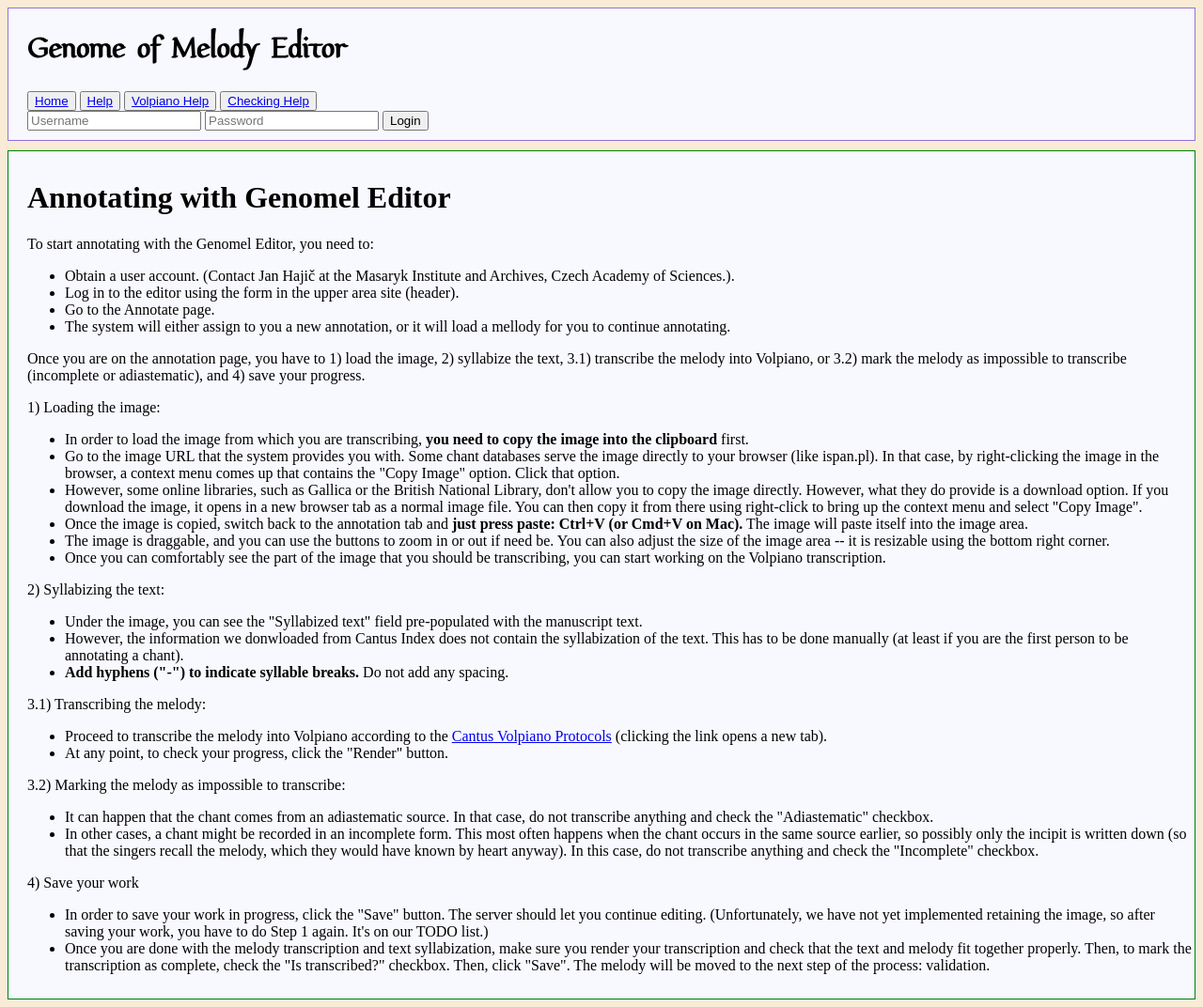
After one commit to Genome-of-Melody/genomel_editor, a Django app: page /genomel_editor/help in a window 1280 px wide. The commit adds this page. Shown: the whole page at 94% size. Run offline with Django 4.2, Linux system fonts and the light colour scheme.

Commit message:
Added a Help page.

```diff
--- a/GenomelEditor/static/base.css
+++ b/GenomelEditor/static/base.css
@@ -21,6 +21,8 @@
     font-family: "PfefferMediaeval", sans-serif;
 }
 
+.navigation_button_link {
+}
 
 #page {
     background: ghostwhite;
--- a/GenomelEditor/urls.py
+++ b/GenomelEditor/urls.py
@@ -11,6 +11,7 @@ urlpatterns = [
     path('annotate', views.annotate, name='annotate'),
     path('save_annotation', views.save_annotation, name='save_annotation'),
     path('admin_dashboard', views.admin_dashboard, name='admin_dashboard'),
+    path('help', views.help, name='help'),
     path('upload_chants', views.upload_chants, name='upload_chants'),
     path('upload_sources', views.upload_sources, name='upload_sources'),
 ]
--- a/GenomelEditor/views.py
+++ b/GenomelEditor/views.py
@@ -245,6 +245,11 @@ def upload_sources(request):
     return index(request)
 
 
+def help(request):
+    """Documentation for users: primarily annotators."""
+    return render(request, 'help.html')
+
+
 def login_user(request):
     username = request.POST['username']
     password = request.POST['password']
--- a/templates/base.html
+++ b/templates/base.html
@@ -12,18 +12,41 @@
         {% block header %}
             <h1 id="main_heading">Genome of Melody Editor</h1>
 
+            <!-- Home -->
             <button class="navigation_button">
                 <a class="navigation_button_link" href="{% url 'GenomelEditor:index' %}">Home</a>
             </button>
             {% if user.is_authenticated %}
+                <!-- Annotate! -->
                 <button class="navigation_button">
                     <span><a class="navigation_button_link" href="{% url 'GenomelEditor:annotate' %}">Annotate</a></span>
                 </button>
+
                 {% if user.is_superuser %}
+                <!-- Annotation admin: uploading data, looking at annotator stats, etc. -->
                 <button class="navigation_button">
                     <span><a class="navigation_button_link" href="{% url 'GenomelEditor:admin_dashboard' %}">Admin dashboard</a></span>
                 </button>
                 {% endif %}
+            {% endif %}
+
+            <!-- Help -->
+            <button class="navigation_button">
+                <span><a class="navigation_button_link" href="{% url 'GenomelEditor:help' %}">Help</a></span>
+            </button>
+
+            <!-- Volpiano protocols -->
+            <button class="navigation_button">
+                <span><a class="navigation_button_link" target="_blank" href="https://cantusdatabase.org/static/documents/2.%20Volpiano%20Protocols.pdf">Volpiano Help</a></span>
+            </button>
+
+            <!-- Volpiano checking protocols -- temporary, I will add a more tailor-made document for checkers. -->
+            <button class="navigation_button">
+                <span><a class="navigation_button_link" target="_blank" href="https://cantusdatabase.org/static/documents/5.%20Volpiano%20Editing%20Guidelines.pdf">Checking Help</a></span>
+            </button>
+
+            <!-- Login or logout. -->
+            {% if user.is_authenticated %}
                 <button class="navigation_button">
                     <span><a class="navigation_button_link" href="{% url 'GenomelEditor:logout' %}">Logout</a></span>
                 </button>
--- /dev/null
+++ b/templates/help.html
@@ -0,0 +1,114 @@
+{% extends "base.html" %}
+{% block page %}
+    <p id="help">
+        <h1>Annotating with Genomel Editor</h1>
+        <p>
+            To start annotating with the Genomel Editor, you need to:
+
+            <ul>
+                <li>Obtain a user account.
+                    (Contact Jan Hajič at the Masaryk Institute and Archives, Czech Academy of Sciences.).
+                </li>
+                <li>Log in to the editor using the form in the upper area site (header).</li>
+                <li>Go to the Annotate page.</li>
+                <li>The system will either assign to you a new annotation, or it will
+                    load a mellody for you to continue annotating.
+                </li>
+            </ul>
+        </p>
+        <p>
+            Once you are on the annotation page, you have to 1) load the image,
+            2) syllabize the text, 3.1) transcribe the melody into Volpiano, or
+            3.2) mark the melody as impossible to transcribe (incomplete or adiastematic),
+            and 4) save your progress.
+        </p>
+        <p>
+            1) Loading the image:
+
+            <ul>
+                <li>In order to load the image from which you are transcribing,
+                    <b>you need to copy the image into the clipboard</b> first.</li>
+                <li>Go to the image URL that the system provides you with.
+                    Some chant databases serve the image directly to your browser
+                    (like ispan.pl). In that case, by right-clicking the image
+                    in the browser, a context menu comes up that contains the "Copy Image"
+                    option. Click that option.
+                </li>
+                <li>However, some online libraries, such as Gallica or the British National Library,
+                    don't allow you to copy the image directly. However, what they do provide
+                    is a download option. If you download the image, it opens in a new browser
+                    tab as a normal image file. You can then copy it from there using right-click
+                    to bring up the context menu and select "Copy Image".
+                </li>
+                <li>Once the image is copied, switch back to the annotation tab and
+                    <b>just press paste: Ctrl+V (or Cmd+V on Mac).</b> The image will paste
+                    itself into the image area.</li>
+                <li>The image is draggable, and you can use the buttons to zoom
+                    in or out if need be. You can also adjust the size of the image
+                    area -- it is resizable using the bottom right corner.</li>
+                <li>Once you can comfortably see the part of the image that you
+                    should be transcribing, you can start working on the Volpiano
+                    transcription.</li>
+            </ul>
+        </p>
+
+        <p>
+            2) Syllabizing the text:
+
+            <ul>
+                <li>Under the image, you can see the "Syllabized text" field
+                    pre-populated with the manuscript text.</li>
+                <li>However, the information we donwloaded from Cantus Index
+                    does not contain the syllabization of the text. This has
+                    to be done manually (at least if you are the first person
+                    to be annotating a chant).</li>
+                <li><b>Add hyphens ("-") to indicate syllable breaks.</b> Do not add
+                    any spacing.</li>
+            </ul>
+        </p>
+
+        <p>
+            3.1) Transcribing the melody:
+
+            <ul>
+                <li>Proceed to transcribe the melody into Volpiano according
+                    to the <a  target="_blank" href="https://cantusdatabase.org/static/documents/2.%20Volpiano%20Protocols.pdf">
+                        Cantus Volpiano Protocols</a> (clicking the link opens a new tab).</li>
+                <li>At any point, to check your progress, click the "Render" button.</li>
+            </ul>
+
+            3.2) Marking the melody as impossible to transcribe:
+
+            <ul>
+                <li>It can happen that the chant comes from an adiastematic source.
+                    In that case, do not transcribe anything and check the "Adiastematic"
+                    checkbox.</li>
+                <li>In other cases, a chant might be recorded in an incomplete form.
+                    This most often happens when the chant occurs in the same source
+                    earlier, so possibly only the incipit is written down (so that the
+                    singers recall the melody, which they would have known by heart anyway).
+                    In this case, do not transcribe anything and check the "Incomplete"
+                    checkbox.</li>
+            </ul>
+        </p>
+
+        <p>
+            4) Save your work
+
+            <ul>
+                <li>In order to save your work in progress, click the "Save" button.
+                    The server should let you continue editing. (Unfortunately,
+                    we have not yet implemented retaining the image, so after saving
+                    your work, you have to do Step 1 again. It's on our TODO
+                    list.)</li>
+                <li>Once you are done with the melody transcription and text syllabization,
+                    make sure you render your transcription and check that the text
+                    and melody fit together properly. Then, to mark the transcription
+                    as complete, check the "Is transcribed?" checkbox. Then, click "Save".
+                    The melody will be moved to the next step of the process: validation.</li>
+            </ul>
+        </p>
+
+    </p>
+
+{% endblock %}
```
